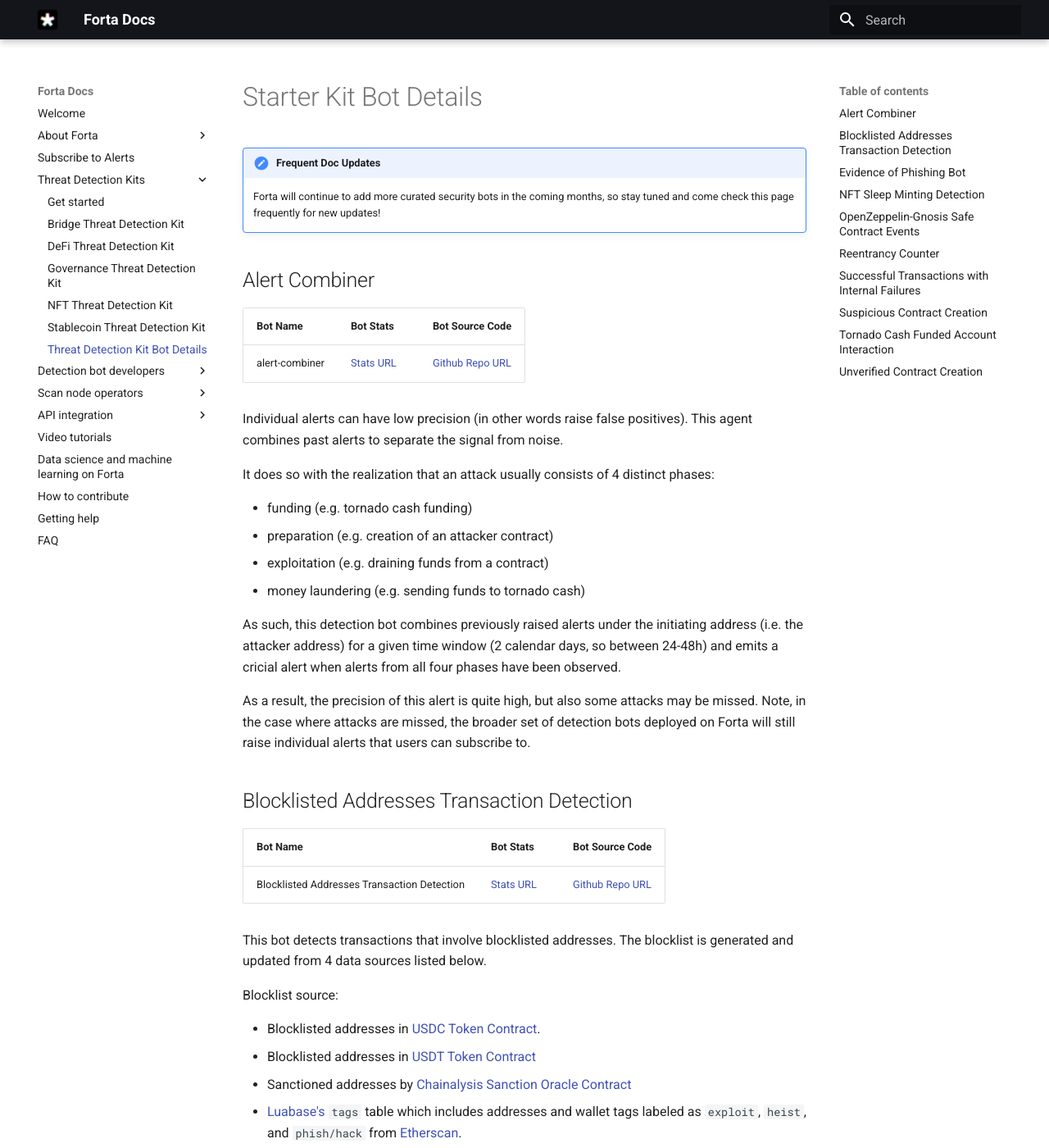
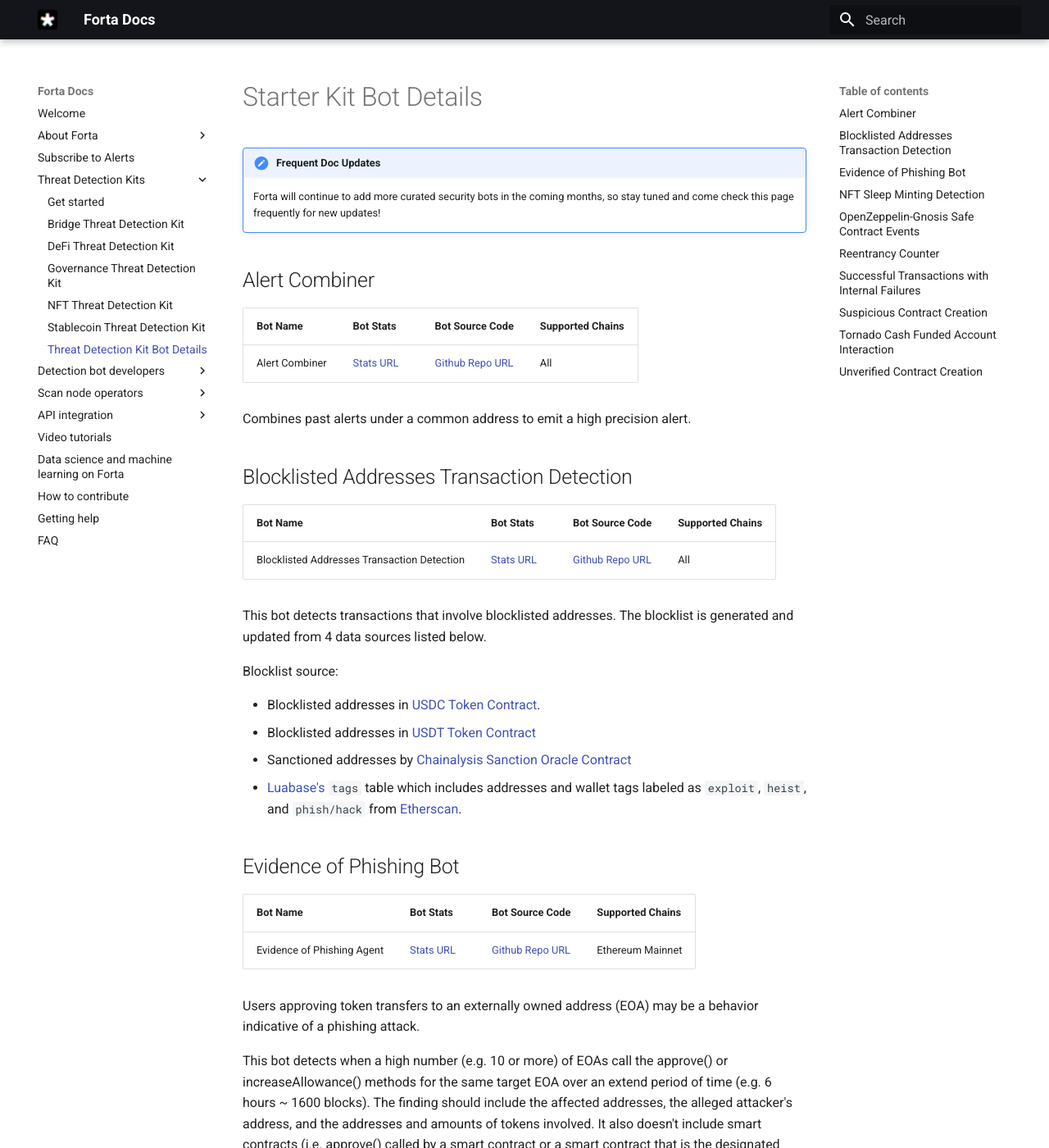
Before and after one commit to forta-network/docs, an MkDocs documentation site: the page built from docs/starter-kit-bot-details.md, in a window 1280 px wide and 1400 px high. Shown: the whole window at 82% size. Built offline with MkDocs 1.6.1 and Material for MkDocs 9.7.7, drawn with Linux system fonts in a browser that asks for light colours; some of the changed text lies outside the part shown.

Commit message:
added supported chains

```diff
--- a/docs/starter-kit-bot-details.md
+++ b/docs/starter-kit-bot-details.md
@@ -6,28 +6,17 @@
 
 ## Alert Combiner
 
-| Bot Name | Bot Stats | Bot Source Code  |
-|----------|-----------|------------------|
-| alert-combiner | [Stats URL](https://explorer.forta.network/agent/0x80ed808b586aeebe9cdd4088ea4dea0a8e322909c0e4493c993e060e89c09ed1){:target="_blank"} | [Github Repo URL](https://github.com/forta-network/starter-kits/tree/main/alert-combiner-py#alert-combiner){:target="_blank"} |
+| Bot Name | Bot Stats | Bot Source Code  | Supported Chains |
+|----------|-----------|------------------|------------------|
+| Alert Combiner | [Stats URL](https://explorer.forta.network/agent/0x80ed808b586aeebe9cdd4088ea4dea0a8e322909c0e4493c993e060e89c09ed1){:target="_blank"} | [Github Repo URL](https://github.com/forta-network/starter-kits/tree/main/alert-combiner-py){:target="_blank"} | All |
 
-Individual alerts can have low precision (in other words raise false positives). This agent combines past alerts to separate the signal from noise.
-
-It does so with the realization that an attack usually consists of 4 distinct phases:
-
-* funding (e.g. tornado cash funding)
-* preparation (e.g. creation of an attacker contract)
-* exploitation (e.g. draining funds from a contract)
-* money laundering (e.g. sending funds to tornado cash)
-
-As such, this detection bot combines previously raised alerts under the initiating address (i.e. the attacker address) for a given time window (2 calendar days, so between 24-48h) and emits a cricial alert when alerts from all four phases have been observed.
-
-As a result, the precision of this alert is quite high, but also some attacks may be missed. Note, in the case where attacks are missed, the broader set of detection bots deployed on Forta will still raise individual alerts that users can subscribe to.
+Combines past alerts under a common address to emit a high precision alert.
 
 ## Blocklisted Addresses Transaction Detection
 
-| Bot Name | Bot Stats | Bot Source Code  |
-|----------|-----------|------------------|
-| Blocklisted Addresses Transaction Detection | [Stats URL](https://explorer.forta.network/agent/0xaedda4252616d971d570464a3ae4a9f0a9d72a57d8581945fff648d03cd30a7d){:target="_blank"} | [Github Repo URL](https://github.com/forta-network/starter-kits/tree/main/blocklist-addr-tx-py#blocklisted-address-bot){:target="_blank"} |
+| Bot Name | Bot Stats | Bot Source Code  | Supported Chains |
+|----------|-----------|------------------|------------------|
+| Blocklisted Addresses Transaction Detection | [Stats URL](https://explorer.forta.network/agent/0xaedda4252616d971d570464a3ae4a9f0a9d72a57d8581945fff648d03cd30a7d){:target="_blank"} | [Github Repo URL](https://github.com/forta-network/starter-kits/tree/main/blocklist-addr-tx-py#blocklisted-address-bot){:target="_blank"} | All |
 
 This bot detects transactions that involve blocklisted addresses. The blocklist is generated and updated from 4 data sources listed below.
 
@@ -40,9 +29,9 @@
 
 ## Evidence of Phishing Bot
 
-| Bot Name | Bot Stats | Bot Source Code  |
-|----------|-----------|------------------|
-| Evidence of Phishing Agent | [Stats URL](https://explorer.forta.network/agent/0x6a0960a22bb752532b68c266dfa507849009283bf11f086095f3504211c2b5fa){:target="_blank"} | [Github Repo URL](https://github.com/VVlovsky/Evidence-of-Phishing-Agent#evidence-of-phishing-agent){:target="_blank"} |
+| Bot Name | Bot Stats | Bot Source Code  | Supported Chains |
+|----------|-----------|------------------|------------------|
+| Evidence of Phishing Agent | [Stats URL](https://explorer.forta.network/agent/0x6a0960a22bb752532b68c266dfa507849009283bf11f086095f3504211c2b5fa){:target="_blank"} | [Github Repo URL](https://github.com/VVlovsky/Evidence-of-Phishing-Agent#evidence-of-phishing-agent){:target="_blank"} | Ethereum Mainnet |
 
 Users approving token transfers to an externally owned address (EOA) may be a behavior indicative of a phishing attack.
 
@@ -50,9 +39,9 @@
 
 ## NFT Sleep Minting Detection
 
-| Bot Name | Bot Stats | Bot Source Code  |
-|----------|-----------|------------------|
-| NFT Sleep Minting Detection | [Stats URL](https://explorer.forta.network/agent/0x20d0cd9432c7e15cb625097a718c15cc07f463b5252e3c36ae23acb7ef98d54e){:target="_blank"} | [Github Repo URL](https://github.com/a16z/nft-sleep-mint-forta-agent){:target="_blank"} |
+| Bot Name | Bot Stats | Bot Source Code  | Supported Chains |
+|----------|-----------|------------------|------------------|
+| NFT Sleep Minting Detection | [Stats URL](https://explorer.forta.network/agent/0x20d0cd9432c7e15cb625097a718c15cc07f463b5252e3c36ae23acb7ef98d54e){:target="_blank"} | [Github Repo URL](https://github.com/a16z/nft-sleep-mint-forta-agent){:target="_blank"} | Ethereum Mainnet |
 
 This bot detects transactions that may indicate NFT Sleep Minting.
 
@@ -62,49 +51,49 @@
 
 ## OpenZeppelin-Gnosis Safe Contract Events
 
-| Bot Name | Bot Stats | Bot Source Code  |
-|----------|-----------|------------------|
-| oz-gnosis-events | [Stats URL](https://explorer.forta.network/agent/0x77281ae942ee1fe141d0652e9dad7d001761552f906fb1684b2812603de31049){:target="_blank"} | [Github Repo URL](https://github.com/forta-network/forta-bot-examples/tree/master/oz-gnosis-events-ts){:target="_blank"} |
+| Bot Name | Bot Stats | Bot Source Code  | Supported Chains |
+|----------|-----------|------------------|------------------|
+| oz-gnosis-events | [Stats URL](https://explorer.forta.network/agent/0x77281ae942ee1fe141d0652e9dad7d001761552f906fb1684b2812603de31049){:target="_blank"} | [Github Repo URL](https://github.com/forta-network/forta-bot-examples/tree/master/oz-gnosis-events-ts){:target="_blank"} | Ethereum Mainnet, Polygon, Avalanche, Arbitrum, Optimism |
 
 This bot detects **ALL** events from smart contracts defined in the [`openzeppelin-contracts`](https://github.com/OpenZeppelin/openzeppelin-contracts) and [`gnosis-safe`](https://github.com/gnosis/safe-contracts) Github repositories
 
 ## Reentrancy Counter
 
-| Bot Name | Bot Stats | Bot Source Code  |
-|----------|-----------|------------------|
-| nethforta-25 | [Stats URL](https://explorer.forta.network/agent/0x492c05269cbefe3a1686b999912db1fb5a39ce2e4578ac3951b0542440f435d9){:target="_blank"} | [Github Repo URL](https://github.com/NethermindEth/Forta-Agents/tree/a5bd20303669d5a1d0e2163c43904627f8999749/reentrancy-counter#reentrancy-counter){:target="_blank"} |
+| Bot Name | Bot Stats | Bot Source Code  | Supported Chains |
+|----------|-----------|------------------|------------------|
+| nethforta-25 | [Stats URL](https://explorer.forta.network/agent/0x492c05269cbefe3a1686b999912db1fb5a39ce2e4578ac3951b0542440f435d9){:target="_blank"} | [Github Repo URL](https://github.com/NethermindEth/Forta-Agents/tree/a5bd20303669d5a1d0e2163c43904627f8999749/reentrancy-counter#reentrancy-counter){:target="_blank"} | Ethereum Mainnet, BSC, Polygon |
 
 This bot detects reentrancy based on the call stack provided in the transaction traces. The bot reports the number of repeated calls with different severities levels.
 
 ## Successful Transactions with Internal Failures
 
-| Bot Name | Bot Stats | Bot Source Code  |
-|----------|-----------|------------------|
-| Successful txn | [Stats URL](https://explorer.forta.network/agent/0x09f72094780dd969eb295dad8ce6126cc393a97a9df746633611235a39810110){:target="_blank"} | [Github Repo URL](https://github.com/NethermindEth/Forta-Agents/tree/ce3026fb0e6da69af243ba3d36dbf6dd85a74d9f/success-txn-with-internal-failures#successful-transactions-with-internal-failures){:target="_blank"} |
+| Bot Name | Bot Stats | Bot Source Code  | Supported Chains |
+|----------|-----------|------------------|------------------|
+| Successful txn | [Stats URL](https://explorer.forta.network/agent/0x09f72094780dd969eb295dad8ce6126cc393a97a9df746633611235a39810110){:target="_blank"} | [Github Repo URL](https://github.com/NethermindEth/Forta-Agents/tree/ce3026fb0e6da69af243ba3d36dbf6dd85a74d9f/success-txn-with-internal-failures#successful-transactions-with-internal-failures){:target="_blank"} | Ethereum Mainnet, BSC, Polygon |
 
 This bot detects successful transactions that have one or more failed internal transactions.
 
 ## Suspicious Contract Creation
 
-| Bot Name | Bot Stats | Bot Source Code  |
-|----------|-----------|------------------|
-| Suspicious Contract Creation | [Stats URL](https://explorer.forta.network/agent/0x457aa09ca38d60410c8ffa1761f535f23959195a56c9b82e0207801e86b34d99){:target="_blank"} | [Github Repo URL](https://github.com/forta-network/starter-kits/tree/main/suspicious-contract-creation-py#suspicious-contract-creation){:target="_blank"} |
+| Bot Name | Bot Stats | Bot Source Code  | Supported Chains |
+|----------|-----------|------------------|------------------|
+| Suspicious Contract Creation | [Stats URL](https://explorer.forta.network/agent/0x457aa09ca38d60410c8ffa1761f535f23959195a56c9b82e0207801e86b34d99){:target="_blank"} | [Github Repo URL](https://github.com/forta-network/starter-kits/tree/main/suspicious-contract-creation-py#suspicious-contract-creation){:target="_blank"} | Ethereum Mainnet, BSC, Polygon |
 
 This bot detects when a suspicious contract is created. A suspicious contract can take many forms; initially, this bot will alert on contracts that were created from Tornado cash funded accounts.
 
 
 ## Tornado Cash Funded Account Interaction
 
-| Bot Name | Bot Stats | Bot Source Code  |
-|----------|-----------|------------------|
-| Tornado Cash Funded Account Interaction | [Stats URL](https://explorer.forta.network/agent/0x617c356a4ad4b755035ef8024a87d36d895ee3cb0864e7ce9b3cf694dd80c82a){:target="_blank"} | [Github Repo URL](https://github.com/LimeChain/forta-starter-kits/tree/main/forta-tornado-cash-starter-kit#tornado-cash-funded-account-interacted-with-contract){:target="_blank"} |
+| Bot Name | Bot Stats | Bot Source Code  | Supported Chains |
+|----------|-----------|------------------|------------------|
+| Tornado Cash Funded Account Interaction | [Stats URL](https://explorer.forta.network/agent/0x617c356a4ad4b755035ef8024a87d36d895ee3cb0864e7ce9b3cf694dd80c82a){:target="_blank"} | [Github Repo URL](https://github.com/LimeChain/forta-starter-kits/tree/main/forta-tornado-cash-starter-kit#tornado-cash-funded-account-interacted-with-contract){:target="_blank"} | Ethereum Mainnet, BSC, Polygon, Arbitrum, Optimism |
 
 This bot detects when an account that was funded by Tornado Cash interacts with any contract.
 
 ## Unverified Contract Creation
 
-| Bot Name | Bot Stats | Bot Source Code  |
-|----------|-----------|------------------|
-| Unverified Contract Creation | [Stats URL](https://explorer.forta.network/agent/0x4c7e56a9a753e29ca92bd57dd593bdab0c03e762bdd04e2bc578cb82b842c1f3){:target="_blank"} | [Github Repo URL](https://github.com/forta-network/starter-kits/tree/main/unverified-contract-py){:target="_blank"} |
+| Bot Name | Bot Stats | Bot Source Code  | Supported Chains |
+|----------|-----------|------------------|------------------|
+| Unverified Contract Creation | [Stats URL](https://explorer.forta.network/agent/0x4c7e56a9a753e29ca92bd57dd593bdab0c03e762bdd04e2bc578cb82b842c1f3){:target="_blank"} | [Github Repo URL](https://github.com/forta-network/starter-kits/tree/main/unverified-contract-py){:target="_blank"} | Ethereum Mainnet, BSC, Polygon |
 
 This bot detects when a contract is created that isn't verified on Etherscan within 30 min of creation.
```
